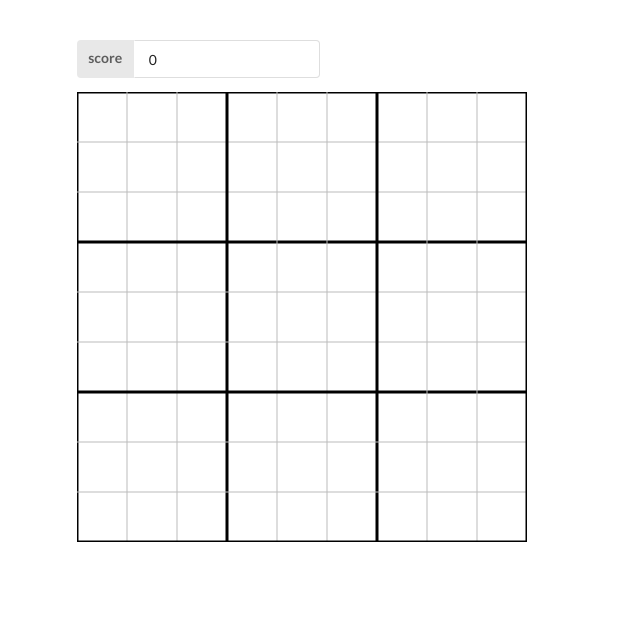
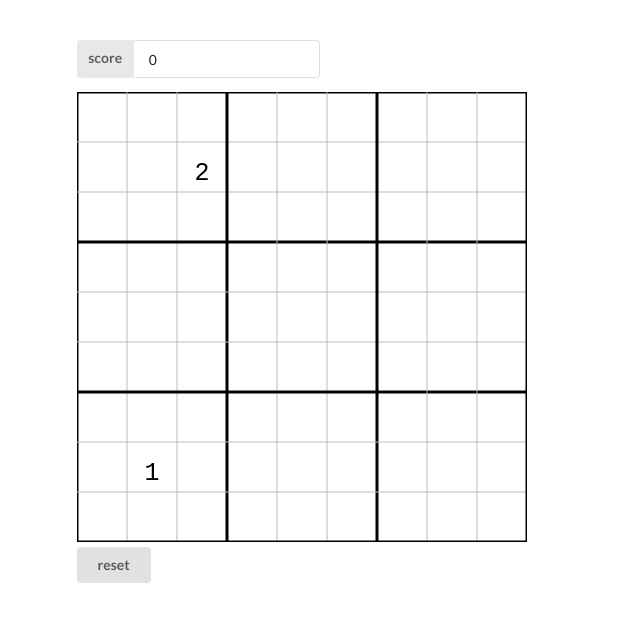
Before and after one commit to sash2104/number_place, a website with bundled scripts: page index.html in a window 1280 px wide. Shown: the whole page, without its empty margins (0-640 px from the left). Built offline with nearby package versions, Linux system fonts and the light colour scheme.

Commit message:
:+1: 初期配置の数字を追加できるように

```diff
--- a/index.html
+++ b/index.html
@@ -9,7 +9,6 @@
             height: auto;
         }
     </style>
-    <script src="https://cdnjs.cloudflare.com/ajax/libs/jquery/3.3.1/jquery.min.js"></script>
     <script src="https://cdnjs.cloudflare.com/ajax/libs/semantic-ui/2.4.1/semantic.min.js"></script>
     <script src="./dist/index.js" type="text/javascript"></script>
 </head>
@@ -32,7 +31,7 @@
         <div>
             <canvas id="canvas"></canvas>
         </div>
-
+        <button class="ui button" id="reset">reset</button>
     </div>
 
 </body>
--- a/src/index.ts
+++ b/src/index.ts
@@ -1,6 +1,17 @@
 declare var GIF: any;  // for https://github.com/jnordberg/gif.js
 
 const EMPTY: number = 0;
+const startGrid: number[][] = [
+  [0,0,0,0,0,0,0,0,0],
+  [0,0,2,0,0,0,0,0,0],
+  [0,0,0,0,0,0,0,0,0],
+  [0,0,0,0,0,0,0,0,0],
+  [0,0,0,0,0,0,0,0,0],
+  [0,0,0,0,0,0,0,0,0],
+  [0,0,0,0,0,0,0,0,0],
+  [0,1,0,0,0,0,0,0,0],
+  [0,0,0,0,0,0,0,0,0]
+];
 
 module framework {
   export class Random {
@@ -66,6 +77,7 @@ module framework {
   export class Game {
     public readonly N: number = 9;
     public grid: number[][] = [];
+    public fixed: boolean[][] = []; // 初期配置のcellならtrue
     public score: number;
     public random: Random;
     public choosedX: number | null = null;
@@ -75,18 +87,29 @@ module framework {
       this.score = 0;
       this.random = new Random();
       for (let i = 0; i < this.N; i++) {
-        const row: number[] = [];
+        const row: boolean[] = [];
         for (let j = 0; j < this.N; j++) {
-          row.push(EMPTY);
+          row.push(startGrid[i][j] != 0);
         }
-        this.grid.push(row);
+        this.fixed.push(row);
+        this.grid.push(startGrid[i]);
       }
     }
 
     public update = (num: number): void => {
       if (this.choosedX == null || this.choosedY == null) return;
+      if (this.fixed[this.choosedY][this.choosedX]) return;
       this.grid[this.choosedY][this.choosedX] = num;
       console.log(this.choosedX, this.choosedY, num);
+    }
+
+    public reset = (): void => {
+      for (let i = 0; i < this.N; i++) {
+        for (let j = 0; j < this.N; j++) {
+          if (this.fixed[i][j]) continue;
+          this.grid[i][j] = EMPTY;
+        }
+      }
     }
   }
 }
@@ -99,38 +122,10 @@ module visualizer {
     private ctx: CanvasRenderingContext2D;
     private scoreInput: HTMLInputElement;
     private game: framework.Game;
-    static background: { [value: number]: string; } = {
-      0: "#cdc1b4",
-      2: "#eee4da",
-      4: "#ede0c8",
-      8: "#f2b179",
-      16: "#f59563",
-      32: "#f67c5f",
-      64: "#f65e3b",
-      128: "#edcf72",
-      256: "#edcc61",
-      512: "#edc850",
-      1024: "#edc53f",
-      2048: "#edc22e",
-      4096: "#edc22e",
-    };
-    static color: { [value: number]: string; } = {
-      0: "#776e65",
-      2: "#776e65",
-      4: "#776e65",
-      8: "#f9f6f2",
-      16: "#f9f6f2",
-      32: "#f9f6f2",
-      64: "#f9f6f2",
-      128: "#f9f6f2",
-      256: "#f9f6f2",
-      512: "#f9f6f2",
-      1024: "#f59563",
-      2048: "#f67c5f",
-      4096: "#f65e3b",
-    };
+    private resetButton: HTMLButtonElement;
 
     constructor() {
+      this.resetButton = <HTMLButtonElement>document.getElementById("reset");
       this.game = new framework.Game();
       this.canvas = <HTMLCanvasElement>document.getElementById("canvas");  // TODO: IDs should be given as arguments
       const size = 450;
@@ -143,6 +138,9 @@ module visualizer {
       for (let i = 0; i < 10; ++i) {
         this.keyInput.addKeycodeCallback(48+i, () => this.game.update(i));
       }
+      this.resetButton.addEventListener("click", e => {
+        this.game.reset();
+      });
       this.canvas.addEventListener("click", e => {
         // マウスの座標をCanvas内の座標とあわせる
         const rect = this.canvas.getBoundingClientRect();
@@ -208,7 +206,12 @@ module visualizer {
           const y = j * H;
           const value = this.game.grid[j][i];
           if (value != EMPTY) {
-            this.ctx.fillStyle = "#000000";
+            if (this.game.fixed[j][i]) {
+              this.ctx.fillStyle = "#000000";
+            }
+            else {
+              this.ctx.fillStyle = "#0000ff";
+            }
             this.ctx.fillText(String(this.game.grid[j][i]), x + W / 2, y + 3 * H / 4);
           }
         }
```
